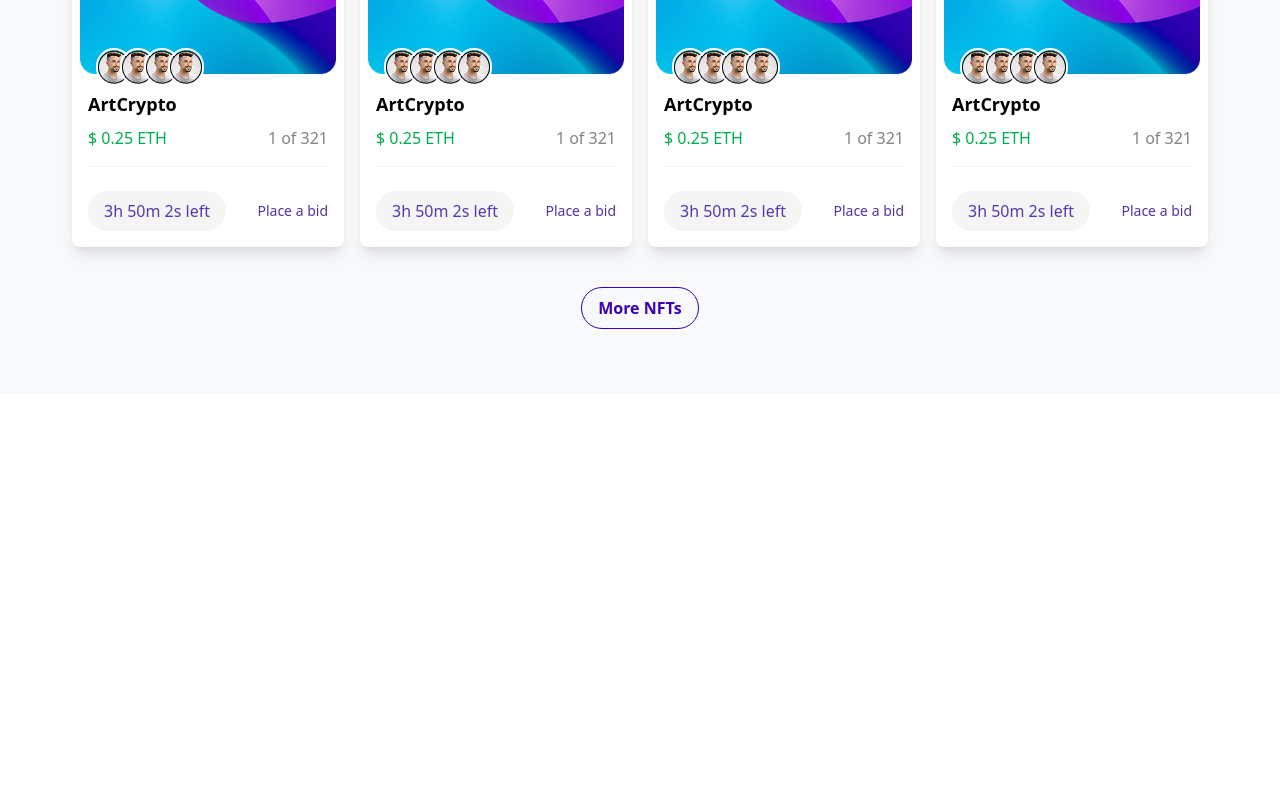
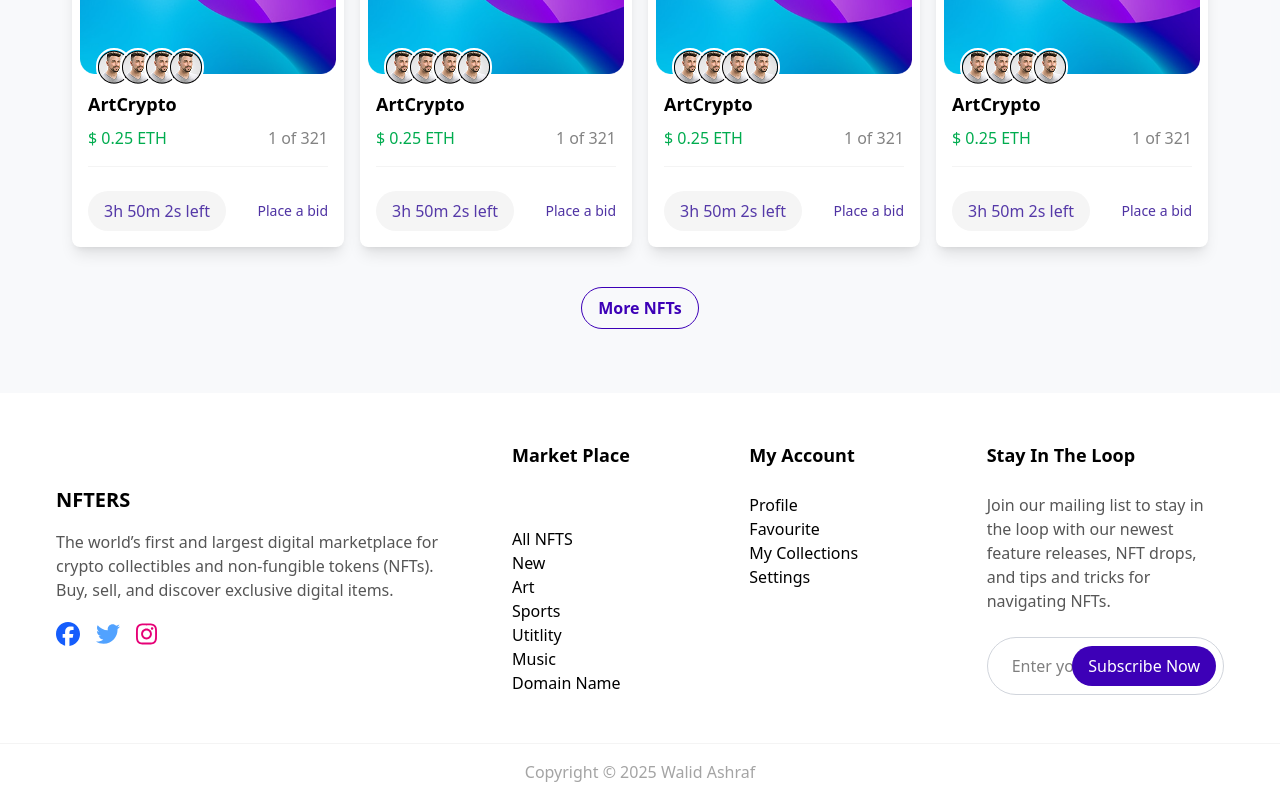
Before and after one commit to walidashraf0/Nft-marketplace, a React app: page / in a window 1280 px wide. Shown: the part 4437-5237 px from the top of the page. Before the commit the page ends 4830 px from the top, so only its background shows below. Built offline with nearby package versions, Linux system fonts and the light colour scheme; the HTML template or start-up script is replaced by a standard one.

Commit message:
Footer & Finishing UI

```diff
--- a/src/App.jsx
+++ b/src/App.jsx
@@ -1,6 +1,7 @@
 import Details from "./componenets/Details/Details";
 import Discover from "./componenets/Discover/Discover";
 import Features from "./componenets/Features/Features";
+import Footer from "./componenets/Footer/Footer";
 import Hero from "./componenets/Hero/Hero";
 import Navbar from "./componenets/Navbar/Navbar";
 import Profiles from "./componenets/Profiles/Profiles";
@@ -17,6 +18,7 @@ function App() {
         <Features />
         <Profiles />
         <Discover />
+        <Footer />
       </div>
     </>
   );
--- /dev/null
+++ b/src/componenets/Footer/Footer.jsx
@@ -0,0 +1,102 @@
+import {
+  faFacebook,
+  faInstagram,
+  faTwitter,
+} from "@fortawesome/free-brands-svg-icons";
+import { FontAwesomeIcon } from "@fortawesome/react-fontawesome";
+import React from "react";
+
+const Footer = () => {
+  return (
+    <>
+      <div className="container mx-auto px-4 py-2">
+        <div className="p-10">
+          <div className="flex items-center justify-between gap-14">
+            <div className="flex flex-col items-start justify-between gap-4 max-w-[400px]">
+              <h1 className="text-xl font-extrabold uppercase">NFters</h1>
+              <p className="text-[#565656] text-md max-w-[400px]">
+                The world’s first and largest digital marketplace for crypto
+                collectibles and non-fungible tokens (NFTs). Buy, sell, and
+                discover exclusive digital items.
+              </p>
+              <div className="flex items-center justify-between gap-4">
+                <a
+                  href="https://www.facebook.com"
+                  target="_blank"
+                  rel="noopener noreferrer"
+                  className="text-blue-600 hover:text-blue-800 text-2xl"
+                >
+                  <FontAwesomeIcon icon={faFacebook} />
+                </a>
+                <a
+                  href="https://www.twitter.com"
+                  target="_blank"
+                  rel="noopener noreferrer"
+                  className="text-blue-400 hover:text-blue-600 text-2xl"
+                >
+                  <FontAwesomeIcon icon={faTwitter} />
+                </a>
+                <a
+                  href="https://www.instagram.com"
+                  target="_blank"
+                  rel="noopener noreferrer"
+                  className="text-pink-600 hover:text-pink-800 text-2xl"
+                >
+                  <FontAwesomeIcon icon={faInstagram} />
+                </a>
+              </div>
+            </div>
+            <div className="flex-1">
+              <div className="grid grid-cols-3 max-md:grid-cols-2 max-sm:grid-cols-1">
+                <div className="flex flex-col items-start justify-between gap-6 max-w-[250px]">
+                  <h2 className="font-bold text-lg">Market Place</h2>
+                  <ul>
+                    <li>All NFTS</li>
+                    <li>New</li>
+                    <li>Art</li>
+                    <li>Sports</li>
+                    <li>Utitlity</li>
+                    <li>Music</li>
+                    <li>Domain Name</li>
+                  </ul>
+                </div>
+                <div className="flex flex-col items-start justify-between gap-6 max-w-[250px]">
+                  <h2 className="font-bold text-lg">My Account</h2>
+                  <ul className="flex-1">
+                    <li>Profile</li>
+                    <li>Favourite</li>
+                    <li>My Collections</li>
+                    <li>Settings</li>
+                  </ul>
+                </div>
+                <div className="flex flex-col items-start justify-between gap-6">
+                  <h2 className="font-bold text-lg">Stay In The Loop</h2>
+                  <p className="text-[#565656] text-md max-w-[300px] flex-1">
+                    Join our mailing list to stay in the loop with our newest
+                    feature releases, NFT drops, and tips and tricks for
+                    navigating NFTs.
+                  </p>
+                  <div className="relative w-full">
+                    <input
+                      type="email"
+                      placeholder="Enter your email"
+                      className="w-full px-6 py-4 border border-gray-300 rounded-full focus:outline-none focus:ring-2 focus:ring-[#3D00B7]"
+                    />
+                    <button className="absolute right-2 top-1/2 transform -translate-y-1/2 bg-[#3D00B7] text-white px-4 py-2 rounded-full">
+                      Subscribe Now
+                    </button>
+                  </div>
+                </div>
+              </div>
+            </div>
+          </div>
+        </div>
+      </div>
+      <div className="border-t-1 border-[#F4F4F4] py-4 text-center">
+        <span className="text-[#A4A4A4]">Copyright © 2025 Walid Ashraf</span>
+      </div>
+    </>
+  );
+};
+
+export default Footer;
```
